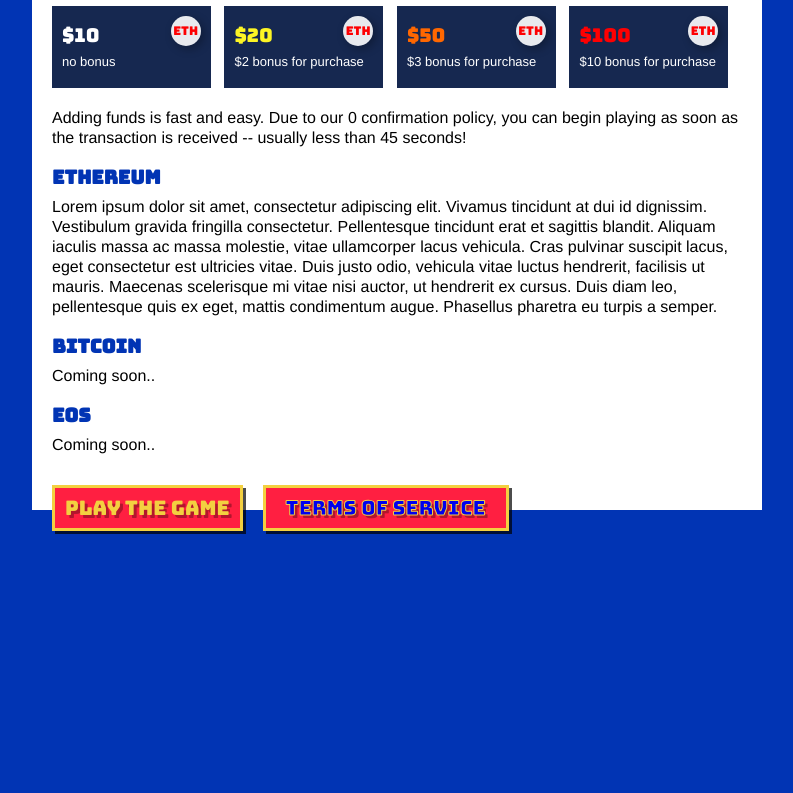
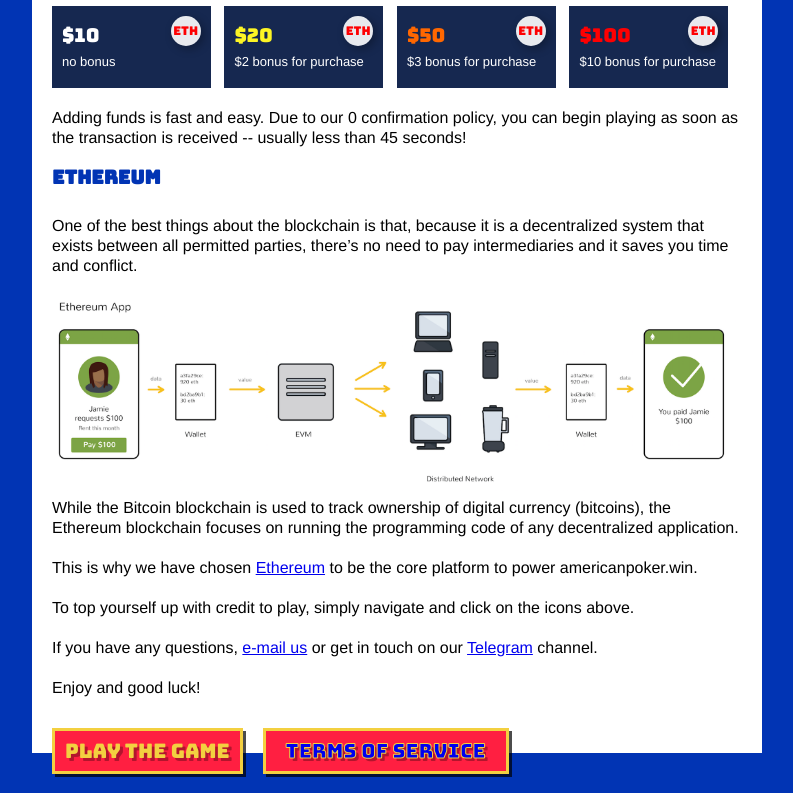
Before and after one commit to janfilips/blockchain-poker, a Django app: template templates/credit.html in a window 1280 px wide. Shown: the part 134-927 px from the top of the page, without its empty margins (243-1036 px from the left). Before the commit the page ends 668 px from the top, so only its background shows below. Run offline with Django 3.2, Linux system fonts and the light colour scheme; the template is opened without the code that fills it, so the values that code supplies are empty.

Commit message:
drafted out credits page

```diff
--- a/game/views.py
+++ b/game/views.py
@@ -74,6 +74,7 @@ def home(request):
             'credit': player.credit,
             'bet_amount': player.bet_amount,
             'mini_bonus': player.mini_bonus,
+            'bonus_total': player.credit + player.mini_bonus,
             'winning_decks': winning_decks_table,
             'contract_address': settings.ETHEREUM_CONTRACT_ADDRESS,
             'contract_abi': settings.ETHEREUM_CONTRACT_ABI,
--- a/templates/credit.html
+++ b/templates/credit.html
@@ -95,23 +95,41 @@
 
             <p>Adding funds is fast and easy. Due to our 0 confirmation policy, you can begin playing as soon as the transaction is received -- usually less than 45 seconds!</p>
 
+
             <h2>Ethereum</h2>
 
-            <p>Lorem ipsum dolor sit amet, consectetur adipiscing elit. Vivamus tincidunt at dui id dignissim. Vestibulum gravida fringilla consectetur. Pellentesque tincidunt erat et sagittis blandit. Aliquam iaculis massa ac massa molestie, vitae
-                ullamcorper lacus vehicula. Cras pulvinar suscipit lacus, eget consectetur est ultricies vitae. Duis justo odio, vehicula vitae luctus hendrerit, facilisis ut mauris. Maecenas scelerisque mi vitae nisi auctor, ut hendrerit ex cursus.
-                Duis diam leo, pellentesque quis ex eget, mattis condimentum augue. Phasellus pharetra eu turpis a semper.
-            </p>
-
-            <h2>Bitcoin</h2>
+            <br/>
 
             <p>
-                Coming soon..
-            </p>
 
-            <h2>EOS</h2>
+                    One of the best things about the blockchain is that, because it is a decentralized system that exists
+                    between all permitted parties, there’s no need to pay intermediaries and it saves you time and conflict.
 
-            <p>
-                Coming soon..
+                    <br/>
+                    <br/>
+                    <img src="/static/images/ethereum.png" width=685>
+
+
+                    While the Bitcoin blockchain is used to track ownership of digital currency (bitcoins),
+                    the Ethereum blockchain focuses on running the programming code of any decentralized application.
+
+                    <br/>
+                    <br/>
+
+                    This is why we have chosen <a href="https://ethereum.org/">Ethereum</a> to be the core platform to power americanpoker.win.
+
+                    <br/>
+                    <br/>
+                    To top yourself up with credit to play, simply navigate and click on the icons above.
+                    <br/>
+                    <br/>
+
+                    If you have any questions, <a href="mailto:info@americanpoker.win">e-mail us</a> or get in touch on our <a href="https://t.me/americanpoker">Telegram</a> channel.
+
+                    <br/>
+                    <br/>
+                    Enjoy and good luck!
+
             </p>
 
 
--- a/templates/index.html
+++ b/templates/index.html
@@ -273,7 +273,9 @@
             </div>
             <div class="action-container">
                 <a class="custom-btn special-btn" href="#">No</a>
+                {% if bonus_total != 0 %}
                 <a class="custom-btn btn-cashbout" href="#">Yes</a>
+                {% endif %}
             </div>
         </div>
     </div>
```
Also changed, not shown: static/images/ethereum.png (added).
